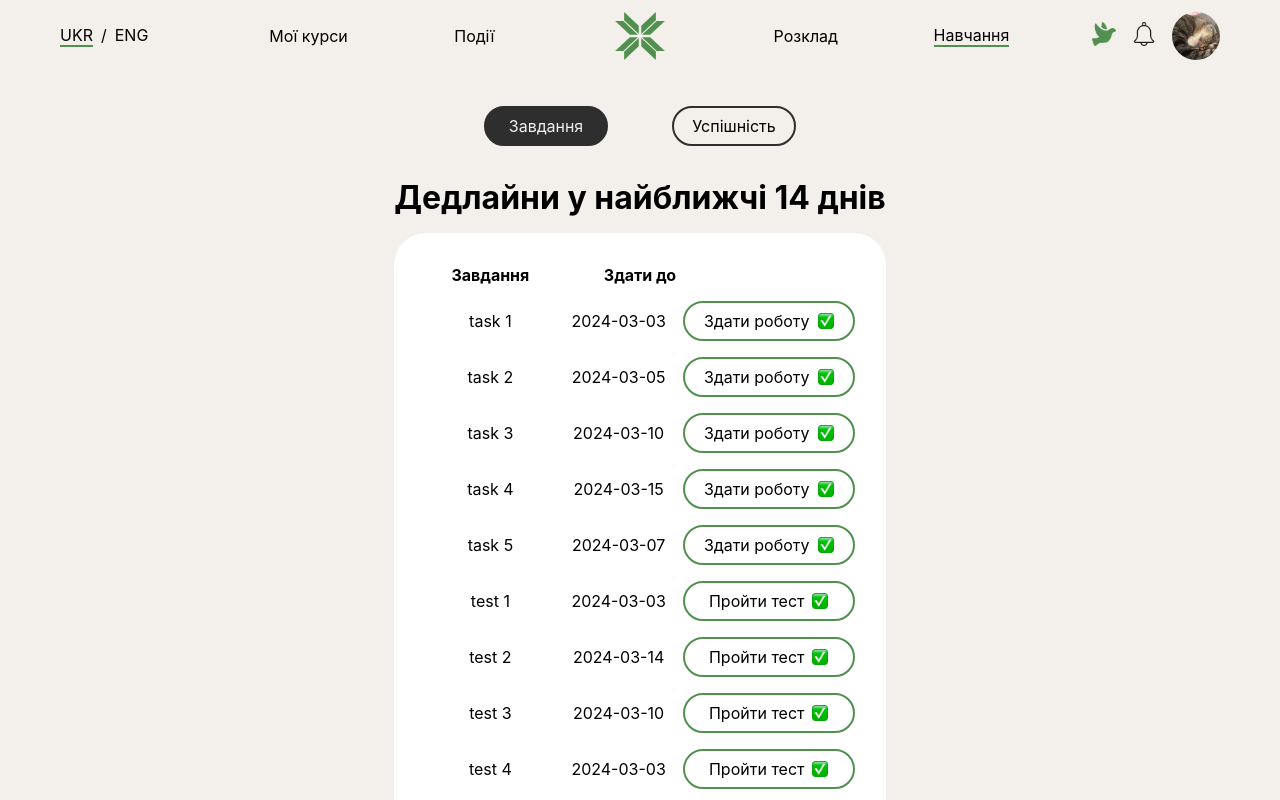
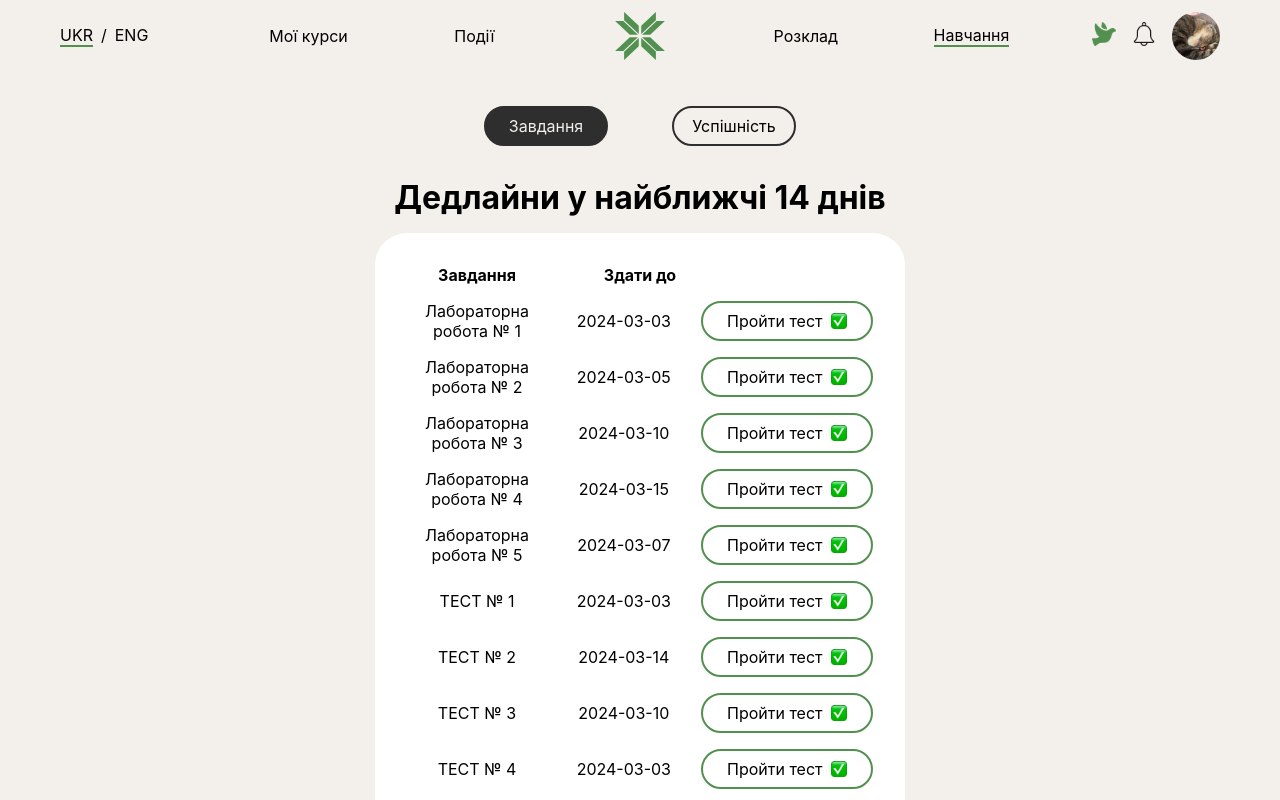
Before and after one commit to OMartsin/int20h-trandafyl-front, a React (Create React App) app: page /studying in a window 1280 px wide. Shown: the top 800 px of the page. Built offline with nearby package versions, Linux system fonts and the light colour scheme.

Commit message:
add more ukrainian mock data

```diff
--- a/src/components/Grades/Grades.tsx
+++ b/src/components/Grades/Grades.tsx
@@ -2,23 +2,23 @@ import styles from "./Grades.module.css";
 
 export const mockGradesData = [
   {
-    course: "Mathematics",
+    course: "Математика",
     grades: generateRandomGrades(5),
   },
   {
-    course: "History",
+    course: "Історія",
     grades: generateRandomGrades(6),
   },
   {
-    course: "Physics",
+    course: "Фізика",
     grades: generateRandomGrades(6),
   },
   {
-    course: "English",
+    course: "Професійна англійська мова",
     grades: generateRandomGrades(5),
   },
   {
-    course: "Computer Science",
+    course: "Інформатика",
     grades: generateRandomGrades(4),
   },
 ];
--- a/src/pages/Tasks/Tasks.module.css
+++ b/src/pages/Tasks/Tasks.module.css
@@ -1,6 +1,7 @@
 .container {
   display: flex;
   flex-direction: column;
+  width: 100%;
   gap: 48px;
 }
 .deadlines {
--- a/src/pages/Tasks/Tasks.tsx
+++ b/src/pages/Tasks/Tasks.tsx
@@ -23,11 +23,11 @@ function Tasks() {
     return mockData;
   };
 
-  const upcomingTasks = generateMockData("task", 5, 14);
-  const upcomingTests = generateMockData("test", 5, 14);
+  const upcomingTasks = generateMockData("Лабораторна робота №", 5, 14);
+  const upcomingTests = generateMockData("ТЕСТ №", 5, 14);
 
-  const otherTasks = generateMockData("task", 5, 40);
-  const otherTests = generateMockData("test", 5, 40);
+  const otherTasks = generateMockData("Лабораторна робота", 5, 40);
+  const otherTests = generateMockData("Тест", 5, 40);
 
   return (
     <div className={styles.container}>
```
